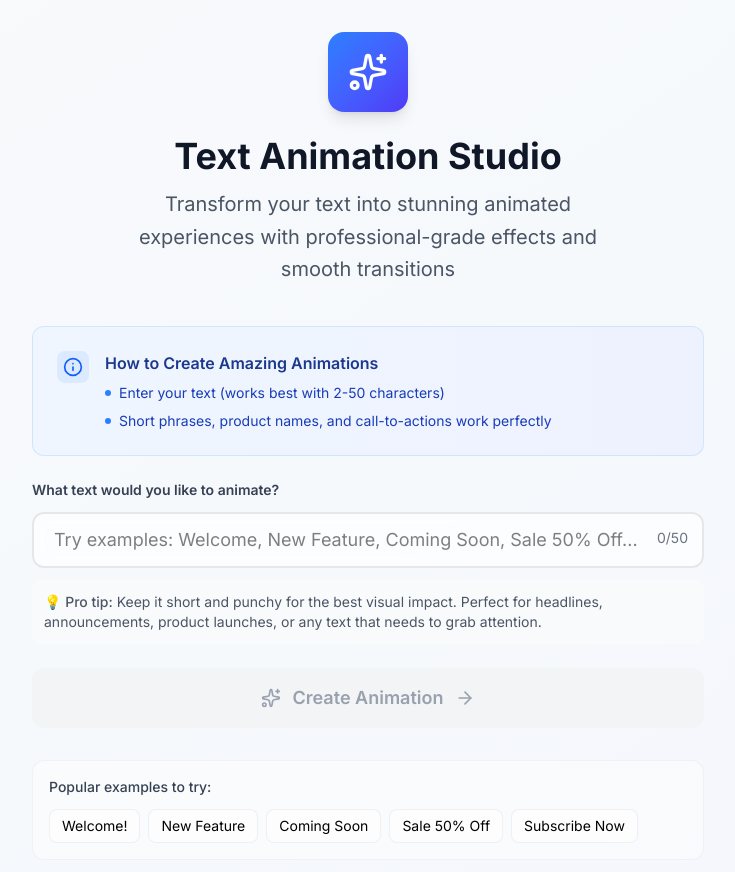
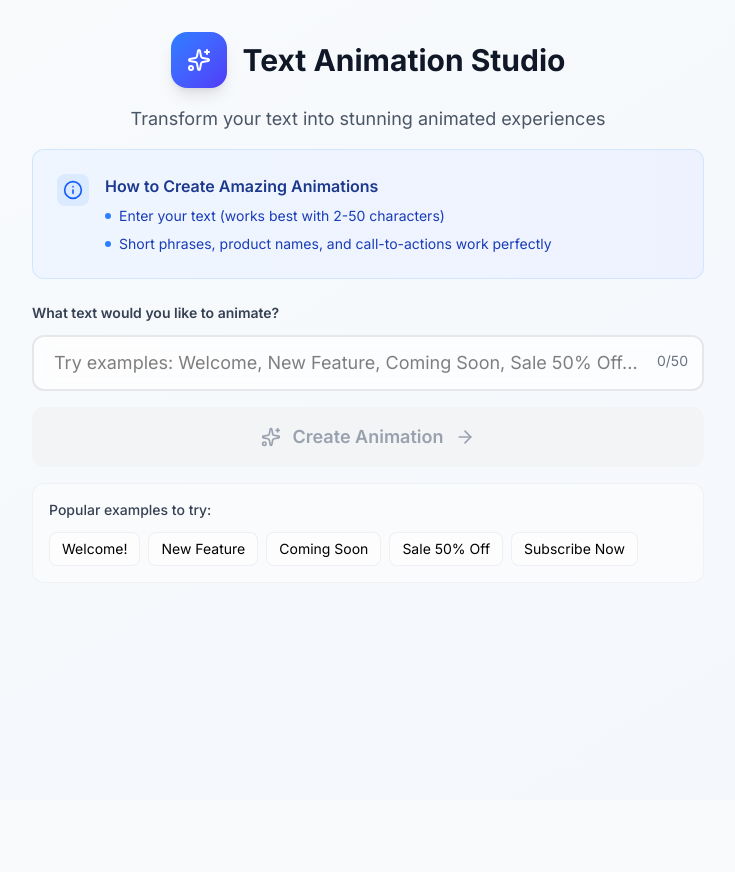
Before and after one commit to kainatkiranrashid2/SPLMNS, a Next.js app: page / in a window 1280 px wide. Shown: the top 872 px of the page, without its empty margins (272-1007 px from the left). After the commit the page ends 800 px from the top, so only its background shows below. Built offline with nearby package versions, Linux system fonts and the light colour scheme.

Commit message:
Refactor header section for improved layout and styling, update form spacing, and remove redundant help text

```diff
--- a/app/page.tsx
+++ b/app/page.tsx
@@ -79,17 +79,17 @@ export default function Home() {
       <div className="max-w-4xl mx-auto px-4 sm:px-6 py-8">
         {!showAnimation ? (
           <div className="max-w-2xl mx-auto">
-            {/* Enhanced Header Section */}
-            <div className="text-center mb-10">
-              <div className="inline-flex items-center justify-center w-20 h-20 bg-gradient-to-br from-blue-500 to-indigo-600 rounded-2xl shadow-lg mb-6">
-                <Sparkles className="w-10 h-10 text-white" />
+            <div className="text-center mb-4">
+              <div className="flex justify-center items-center gap-4 mb-4">
+                <div className="inline-flex items-center justify-center w-14 h-14 bg-gradient-to-br from-blue-500 to-indigo-600 rounded-2xl shadow-lg ">
+                  <Sparkles className="w-6 h-6 text-white" />
+                </div>
+                <h1 className="text-3xl font-bold text-gray-900">
+                  Text Animation Studio
+                </h1>
               </div>
-              <h1 className="text-4xl font-bold text-gray-900 mb-3">
-                Text Animation Studio
-              </h1>
-              <p className="text-xl text-gray-600 max-w-lg mx-auto leading-relaxed">
-                Transform your text into stunning animated experiences with
-                professional-grade effects and smooth transitions
+              <p className="text-lg text-gray-600 max-w-lg mx-auto leading-relaxed">
+                Transform your text into stunning animated experiences
               </p>
             </div>
 
@@ -124,7 +124,7 @@ export default function Home() {
             </div>
 
             {/* Form */}
-            <form onSubmit={handleSubmit} className="space-y-6">
+            <form onSubmit={handleSubmit} className="space-y-4">
               <div>
                 <label
                   htmlFor="text-input"
@@ -164,20 +164,6 @@ export default function Home() {
                     <span className="text-sm font-medium">{form.error}</span>
                   </div>
                 )}
-
-                {/* Enhanced Help Text */}
-                {!form.error && (
-                  <div
-                    id="input-help"
-                    className="mt-3 p-3 bg-gray-50 rounded-lg">
-                    <p className="text-sm text-gray-600">
-                      <span className="font-medium">💡 Pro tip:</span> Keep it
-                      short and punchy for the best visual impact. Perfect for
-                      headlines, announcements, product launches, or any text
-                      that needs to grab attention.
-                    </p>
-                  </div>
-                )}
               </div>
 
               {/* Submit Button */}
@@ -195,8 +181,7 @@ export default function Home() {
               </button>
             </form>
 
-            {/* Quick Examples */}
-            <div className="mt-8 p-4 bg-white/40 rounded-xl border border-gray-200/50">
+            <div className="mt-4 p-4 bg-white/40 rounded-xl border border-gray-200/50">
               <h4 className="text-sm font-medium text-gray-700 mb-3">
                 Popular examples to try:
               </h4>
@@ -232,7 +217,7 @@ export default function Home() {
             </div>
 
             {/* Animation Container */}
-            <div className="bg-white/60 backdrop-blur-sm rounded-xl shadow-lg border border-gray-200/50 overflow-hidden">
+            <div className="bg-white/60 backdrop-blur-sm rounded-xl shadow-lg border border-gray-200/50">
               <AnimationContainer
                 initialText={form.value}
                 onReset={handleReset}
```
